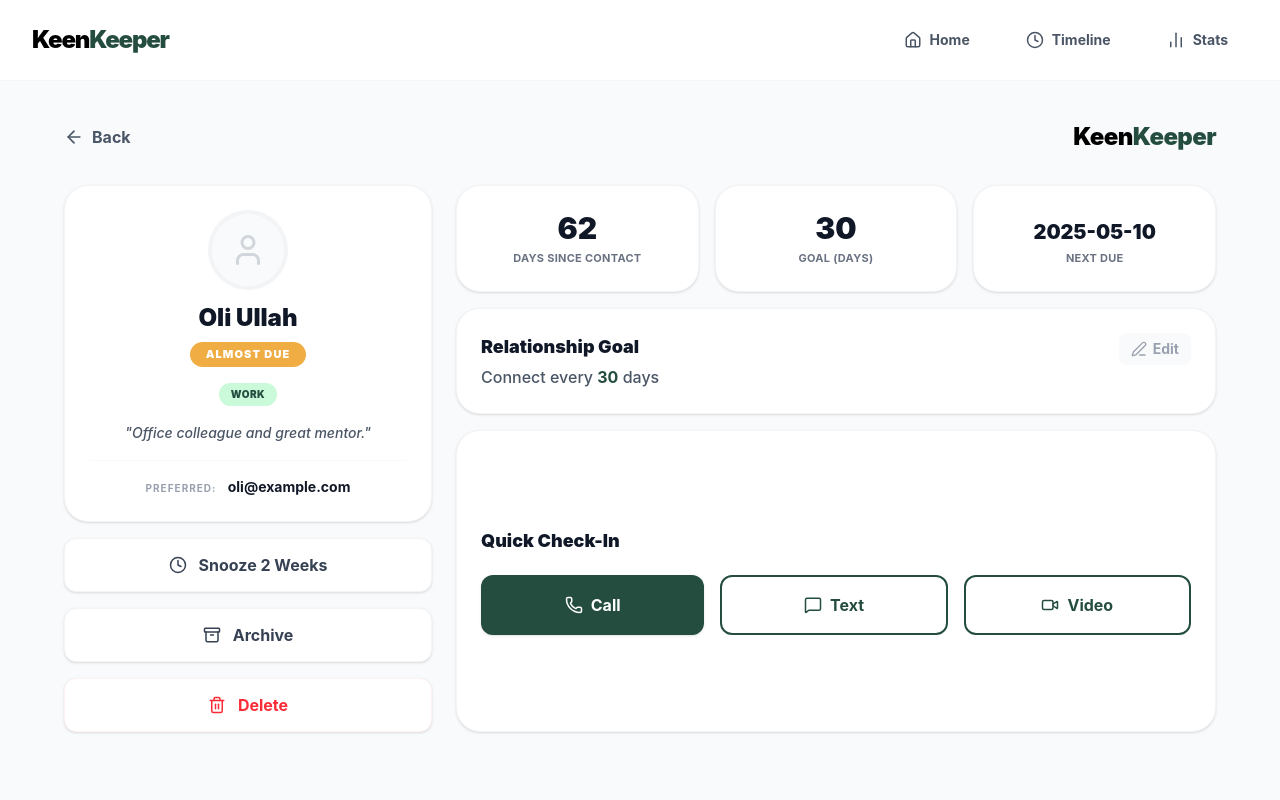
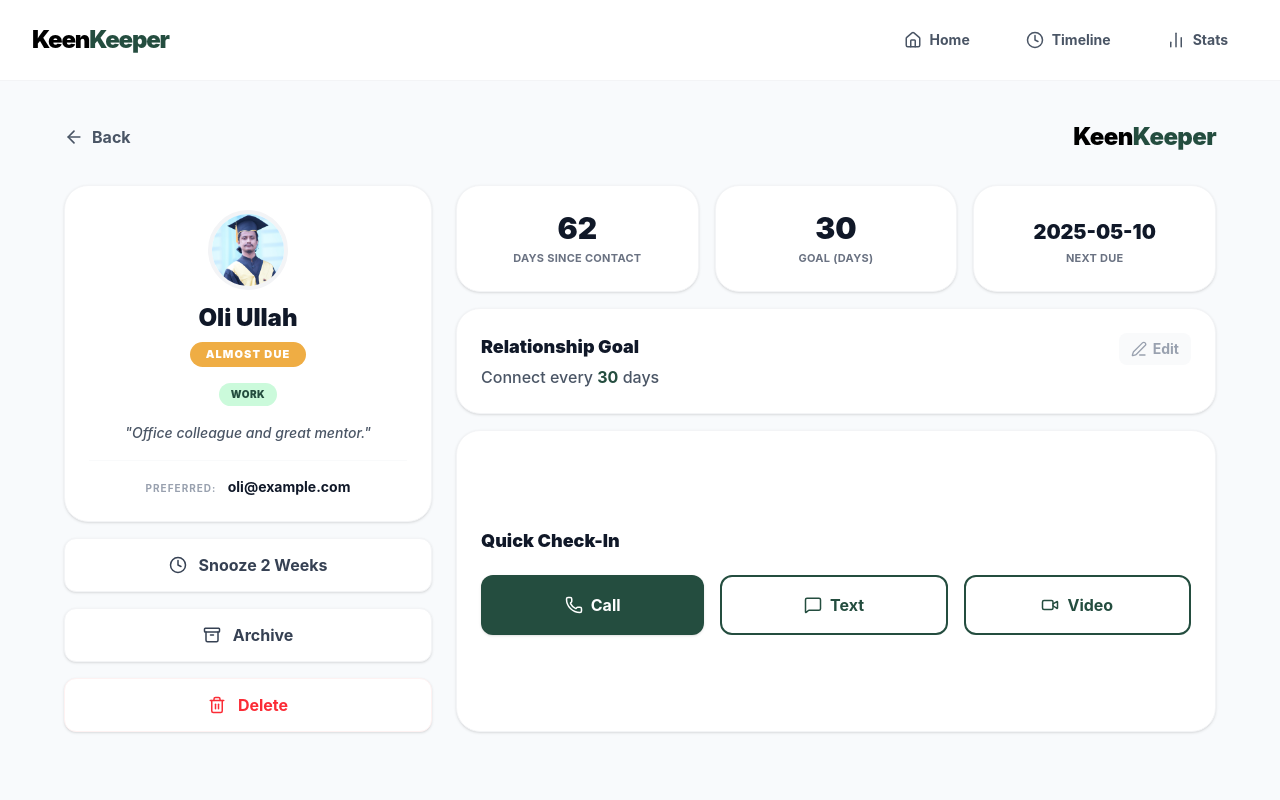
Before and after one commit to saifulislamimran/SII-B13-A7, a Vue app: page /friend/1 in a window 1280 px wide. Shown: the top 800 px of the page. Built offline with nearby package versions, Linux system fonts and the light colour scheme.

Commit message:
feat: added dynamic image loading with fallback placeholder for friends

```diff
--- a/public/friends.json
+++ b/public/friends.json
@@ -14,7 +14,7 @@
   {
     "id": 2,
     "name": "Emma Wilson",
-    "picture": "/assets/user.png",
+    "picture": "/assets/",
     "email": "emma@example.com",
     "days_since_contact": 45,
     "status": "overdue",
--- a/src/components/FriendDetails.jsx
+++ b/src/components/FriendDetails.jsx
@@ -3,7 +3,24 @@ import { useParams, useNavigate } from 'react-router-dom';
 import { ArrowLeft, Phone, MessageSquare, Video, Edit3, User, Clock, Archive, Trash2 } from 'lucide-react';
 import { toast } from 'react-toastify';
 
-// onAddEvent প্রপস রিসিভ করা হলো
+// 🎯 ম্যাজিক কম্পোনেন্ট: Details পেজের জন্য
+const ProfileAvatar = ({ src, alt }) => {
+  const [hasError, setHasError] = useState(false);
+
+  if (!src || hasError) {
+    return <User size={36} className="text-gray-300" />;
+  }
+
+  return (
+    <img
+      src={src}
+      alt={alt}
+      className="w-full h-full object-cover"
+      onError={() => setHasError(true)}
+    />
+  );
+};
+
 const FriendDetails = ({ onAddEvent }) => {
   const { id } = useParams();
   const navigate = useNavigate();
@@ -11,7 +28,8 @@ const FriendDetails = ({ onAddEvent }) => {
   const [loading, setLoading] = useState(true);
 
   useEffect(() => {
-    fetch('/friends.json')
+    // ক্যাশ এড়ানোর জন্য রেন্ডম ভ্যালু
+    fetch(`/friends.json?v=${new Date().getTime()}`)
       .then((res) => res.json())
       .then((data) => {
         const foundFriend = data.find((f) => f.id === parseInt(id));
@@ -21,12 +39,8 @@ const FriendDetails = ({ onAddEvent }) => {
       .catch((err) => console.error(err));
   }, [id]);
 
-  // Requirement 6: Button Functionality
   const handleCheckIn = (type) => {
-    // ১. Toast দেখানো
     toast.success(`${type} initiated with ${friend.name} 🚀`);
-
-    // ২. Timeline এ ইভেন্ট যুক্ত করা
     if (onAddEvent) {
       onAddEvent(type, friend.name);
     }
@@ -60,7 +74,6 @@ const FriendDetails = ({ onAddEvent }) => {
     <div className="min-h-screen bg-[#f8fafc] py-10 px-4 sm:px-6 lg:px-8">
       <div className="max-w-6xl mx-auto">
 
-        {/* Navigation Header */}
         <div className="flex justify-between items-center mb-8">
           <button
             onClick={() => navigate('/')}
@@ -73,15 +86,16 @@ const FriendDetails = ({ onAddEvent }) => {
           </div>
         </div>
 
-        {/* Master Grid Layout */}
         <div className="grid grid-cols-1 lg:grid-cols-12 gap-6 items-stretch">
 
-          {/* ================= LEFT COLUMN ================= */}
           <div className="lg:col-span-4 flex flex-col gap-4 h-full">
             <div className="bg-white rounded-[24px] shadow-sm border border-gray-100 p-6 flex flex-col items-center text-center flex-1">
-              <div className="w-20 h-20 bg-gray-50 rounded-full flex items-center justify-center border-4 border-gray-100 mb-3">
-                <User size={36} className="text-gray-300" />
+
+              <div className="w-20 h-20 bg-gray-50 rounded-full flex items-center justify-center border-4 border-gray-100 mb-3 overflow-hidden shrink-0">
+                {/* ডাইনামিক ছবি কম্পোনেন্ট কল করা হলো */}
+                <ProfileAvatar src={friend.picture} alt={friend.name} />
               </div>
+
               <h1 className="text-2xl font-black text-gray-900 mb-2">{friend.name}</h1>
               <span className={`px-4 py-1 rounded-full text-[11px] font-black uppercase tracking-widest mb-4 ${getStatusStyle(friend.status)}`}>
                 {friend.status}
@@ -109,7 +123,6 @@ const FriendDetails = ({ onAddEvent }) => {
             </button>
           </div>
 
-          {/* ================= RIGHT COLUMN ================= */}
           <div className="lg:col-span-8 flex flex-col gap-4 h-full">
             <div className="grid grid-cols-1 sm:grid-cols-3 gap-4">
               <div className="bg-white rounded-[24px] p-6 shadow-sm border border-gray-100 flex flex-col items-center justify-center text-center">
--- a/src/components/FriendsSection.jsx
+++ b/src/components/FriendsSection.jsx
@@ -1,19 +1,37 @@
 import React, { useState, useEffect } from 'react';
 import { Link } from 'react-router-dom';
 import { Loader2, User, Search, ArrowUpDown, ChevronDown, Check } from 'lucide-react';
+
+// 🎯 ম্যাজিক কম্পোনেন্ট: ছবি না পেলে বা লিংক ভুল থাকলে অটোমেটিক Placeholder আইকন দেখাবে
+const FriendAvatar = ({ src, alt }) => {
+  const [hasError, setHasError] = useState(false);
+
+  if (!src || hasError) {
+    return <User className="w-10 h-10 text-gray-400 group-hover:scale-110 transition-transform" />;
+  }
+
+  return (
+    <img
+      src={src}
+      alt={alt}
+      className="w-full h-full object-cover group-hover:scale-110 transition-transform duration-300"
+      onError={() => setHasError(true)} // ছবি লোড হতে ব্যর্থ হলে এরর স্টেট অন করে দেবে
+    />
+  );
+};
 
 const FriendsSection = () => {
   const [friends, setFriends] = useState([]);
   const [isLoading, setIsLoading] = useState(true);
 
   const [searchTerm, setSearchTerm] = useState('');
-  const [sortCriteria, setSortCriteria] = useState('Name'); // Name or Status
+  const [sortCriteria, setSortCriteria] = useState('Name');
   const [isSortOpen, setIsSortOpen] = useState(false);
 
   useEffect(() => {
-    // Show loading animation while fetching
     setTimeout(() => {
-      fetch('/friends.json')
+      // ক্যাশ ক্লিয়ার করার জন্য ফাইলের নামের সাথে রেন্ডম নাম্বার যুক্ত করা হয়েছে
+      fetch(`/friends.json?v=${new Date().getTime()}`)
         .then((res) => res.json())
         .then((data) => {
           setFriends(data);
@@ -41,19 +59,14 @@ const FriendsSection = () => {
     });
 
   return (
-    // Background Color: #f8fafc
     <section className="bg-[#f8fafc] py-16 px-4 sm:px-6 lg:px-8">
       <div className="max-w-7xl mx-auto">
 
-        {/* (Title + Search + Sort) */}
         <div className="flex flex-col md:flex-row justify-between items-start md:items-center gap-4 mb-10 relative z-20">
           <h2 className="text-3xl font-black text-gray-900">Your Friends</h2>
 
-          {/* সার্চ ও সর্ট কন্ট্রোলস */}
           {!isLoading && (
             <div className="flex flex-wrap gap-3 w-full md:w-auto">
-
-              {/* Search Bar */}
               <div className="relative grow md:w-64">
                 <Search className="absolute left-3 top-1/2 -translate-y-1/2 text-gray-400" size={16} />
                 <input
@@ -65,7 +78,6 @@ const FriendsSection = () => {
                 />
               </div>
 
-              {/* Sorting Dropdown */}
               <div className="relative">
                 <button
                   onClick={() => setIsSortOpen(!isSortOpen)}
@@ -90,12 +102,10 @@ const FriendsSection = () => {
                   </>
                 )}
               </div>
-
             </div>
           )}
         </div>
 
-        {/* (বডি এরিয়া (Loading, Grid, Empty State)*/}
         {isLoading ? (
           <div className="flex flex-col items-center justify-center py-20">
             <Loader2 className="w-12 h-12 animate-spin text-[#244d3f] mb-4" />
@@ -103,7 +113,6 @@ const FriendsSection = () => {
           </div>
         ) : (
           <>
-            {/* Grid Layout: 4 columns on large screens */}
             <div className="grid grid-cols-1 sm:grid-cols-2 lg:grid-cols-4 gap-6">
               {processedFriends.map((friend) => (
                 <Link
@@ -112,32 +121,23 @@ const FriendsSection = () => {
                   className="bg-white rounded-[24px] p-6 shadow-sm border border-gray-100 hover:shadow-xl transition-all duration-300 group"
                 >
                   <div className="flex flex-col items-center text-center">
-                    {/* Photo with placeholder icon */}
-                    <div className="w-20 h-20 bg-gray-100 rounded-full flex items-center justify-center mb-4 overflow-hidden border-2 border-gray-50">
-                      <User className="w-10 h-10 text-gray-400 group-hover:scale-110 transition-transform" />
+
+                    <div className="w-20 h-20 bg-gray-100 rounded-full flex items-center justify-center mb-4 overflow-hidden border-2 border-gray-50 shrink-0">
+                      {/* ডাইনামিক ছবি কম্পোনেন্ট কল করা হলো */}
+                      <FriendAvatar src={friend.picture} alt={friend.name} />
                     </div>
 
-                    {/* Name */}
                     <h3 className="text-xl font-bold text-gray-900 mb-1">{friend.name}</h3>
+                    <p className="text-gray-500 text-sm font-medium mb-4">{friend.days_since_contact}d ago</p>
 
-                    {/* Days Since Contact */}
-                    <p className="text-gray-500 text-sm font-medium mb-4">
-                      {friend.days_since_contact}d ago
-                    </p>
-
-                    {/* Tags: #cbfadb background */}
                     <div className="flex flex-wrap justify-center gap-2 mb-4">
                       {friend.tags.map((tag, i) => (
-                        <span
-                          key={i}
-                          className="bg-[#cbfadb] text-[#244d3f] px-3 py-1 rounded-full text-[10px] font-black uppercase tracking-wider"
-                        >
+                        <span key={i} className="bg-[#cbfadb] text-[#244d3f] px-3 py-1 rounded-full text-[10px] font-black uppercase tracking-wider">
                           {tag}
                         </span>
                       ))}
                     </div>
 
-                    {/* Status: Centered below tags with specific background */}
                     <div className={`px-4 py-1.5 rounded-full text-[11px] font-black uppercase tracking-widest ${getStatusStyle(friend.status)}`}>
                       {friend.status}
                     </div>
@@ -146,7 +146,6 @@ const FriendsSection = () => {
               ))}
             </div>
 
-            {/* Empty State */}
             {processedFriends.length === 0 && (
               <div className="text-center py-20 bg-white rounded-[24px] border border-gray-100 shadow-sm mt-6">
                 <Search className="mx-auto text-gray-300 mb-4" size={40} />
```
